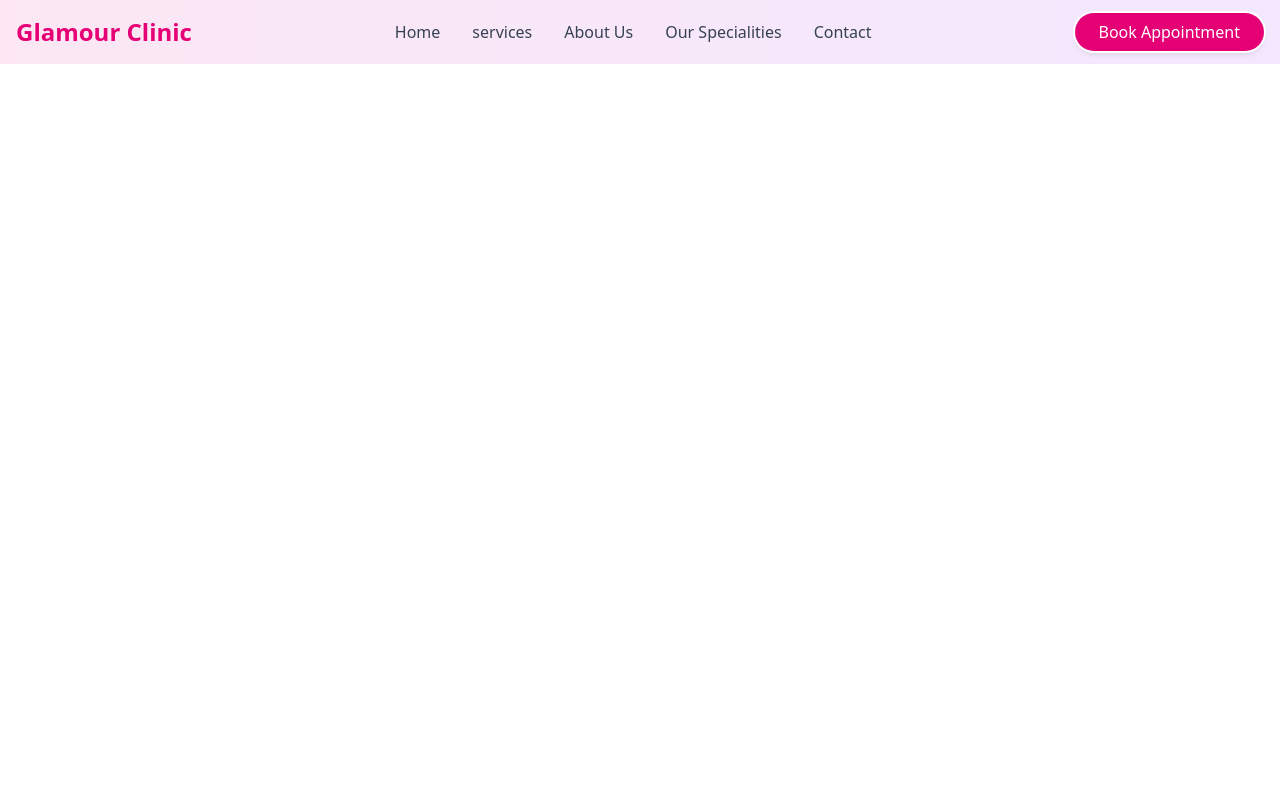
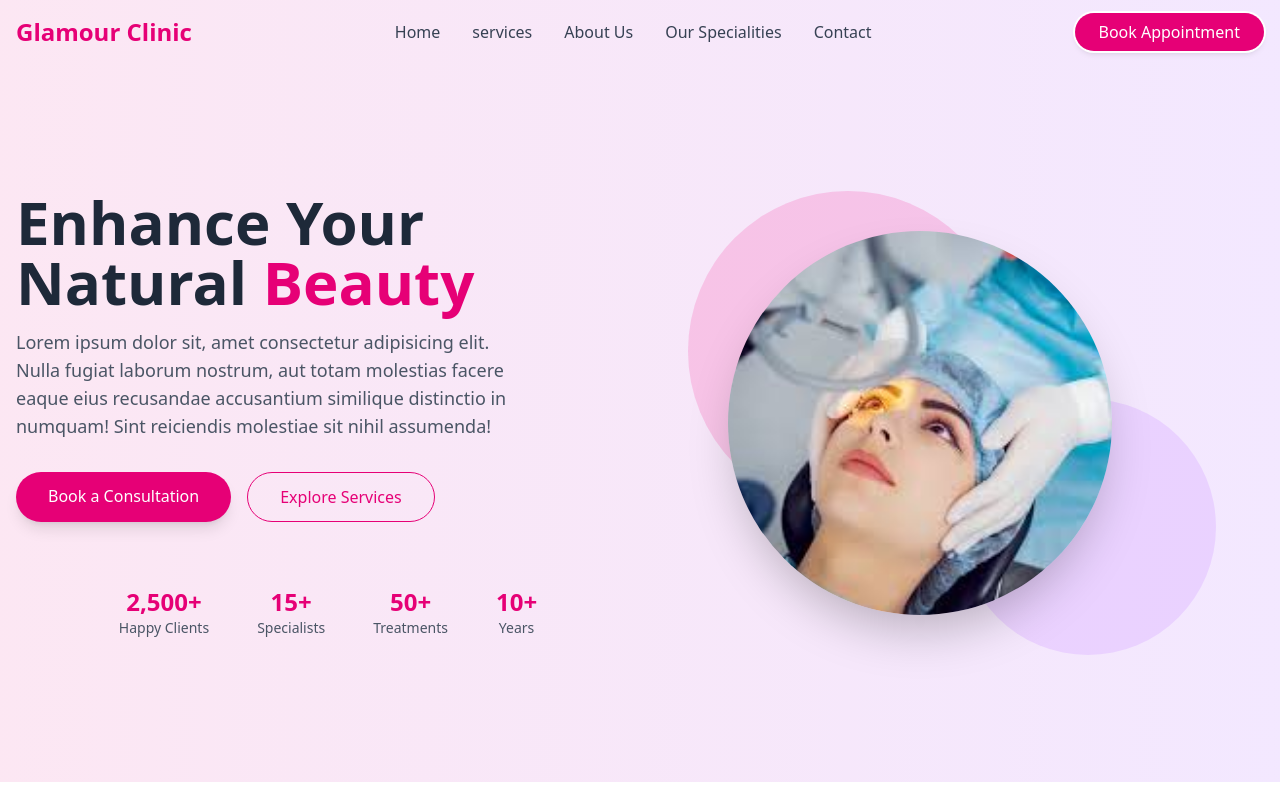
Before and after one commit to Blu-dev24/Clinic-project, a React (Vite) app: page /hero in a window 1280 px wide. Built offline with nearby package versions, Linux system fonts and the light colour scheme.

Commit message:
Hero Section DONE

```diff
--- a/src/App.jsx
+++ b/src/App.jsx
@@ -1,9 +1,13 @@
 import React from "react";
 import Header from "./components/Header";
+import Hero from "./components/Hero";
 
 const App = () => {
   return (
+   <div>
     <Header/>
+    <Hero/>
+  </div>
   );
 };
 
--- /dev/null
+++ b/src/components/Hero.jsx
@@ -0,0 +1,88 @@
+import React from "react";
+import hero from "../assets/hero.jpeg";
+
+const Hero = () => {
+  const stats = [
+    { value: "2,500+", label: "Happy Clients" },
+    { value: "15+", label: "Specialists" },
+    { value: "50+", label: "Treatments" },
+    { value: "10+", label: "Years" },
+  ];
+  return (
+    <section
+      id="home"
+      className="relative overflow-hidden bg-gradient-to-r from-pink-100 to-purple-100"
+    >
+      <article className="container mx-auto px-4 py-20 md:py-32 flex flex-col md:flex-row items-center">
+        <div className="md:w-1/2 mb-10 md:mb-0">
+          <hgroup>
+            <h1 className="text-4xl md:text-5xl lg:text-6xl font-bold text-gray-800 mb-4">
+              Enhance Your Natural{" "}
+              <mark className="text-pink-600 bg-transparent">Beauty</mark>
+            </h1>
+            <p className="text-lg text-gray-600 mb-8 max-w-lg">
+              Lorem ipsum dolor sit, amet consectetur adipisicing elit. Nulla
+              fugiat laborum nostrum, aut totam molestias facere eaque eius
+              recusandae accusantium similique distinctio in numquam! Sint
+              reiciendis molestiae sit nihil assumenda!
+            </p>
+          </hgroup>
+          <nav className="flex flex-col sm:flex-row gap-4 mb-12">
+            <a
+              href="appointment"
+              className="bg-pink-600 hover:bg-pink-700 text-white px-8 py-3 rounded-full text-center transition shadow-lg"
+              aria-label="Book a consultation"
+            >
+              Book a Consultation
+            </a>
+            <a
+              href="#services"
+              className="border border-pink-600 text-pink-600 hover:bg-pink-50 px-8 py-3 rounded-full text-center transition"
+              aria-label="Explore our services"
+            >
+              Explore Services
+            </a>
+          </nav>
+          <aside className="py-4">
+            <ul className="flex flex-wrap justify-center gap-4 md:gap-8 text-center">
+              {stats.map((stat, index) => {
+                return (
+                  <li key={index} className="px-2">
+                    <strong className="text-2xl font-bold text-pink-600">
+                      {stat.value}
+                    </strong>
+                    <small className="block text-sm text-gray-600">
+                      {stat.label}
+                    </small>
+                  </li>
+                );
+              })}
+            </ul>
+          </aside>
+        </div>
+        <figure className="md:w-1/2 flex justify-center">
+          <div className="relative w-full max-w-md">
+            <span
+              className=" bg-pink-500 rounded-full w-80 h-80 absolute -top-10 -left-10 opacity-20"
+              aria-hidden="true"
+            ></span>
+            <span
+              className=" bg-purple-400 rounded-full w-64 h-64 absolute -bottom-10 -right-10 opacity-20"
+              aria-hidden="true"
+            ></span>
+            <img
+              src={hero}
+              alt="cosmetic treatment"
+              className="relative z-10 rounded-full shadow-2xl w-full max-w-xs md:max-w-sm aspect-square object-cover"
+              width="400"
+              height="400"
+              loading="eager"
+            />
+          </div>
+        </figure>
+      </article>
+    </section>
+  );
+};
+
+export default Hero;
```
Also changed, not shown: src/assets/hero.jpeg (added).
